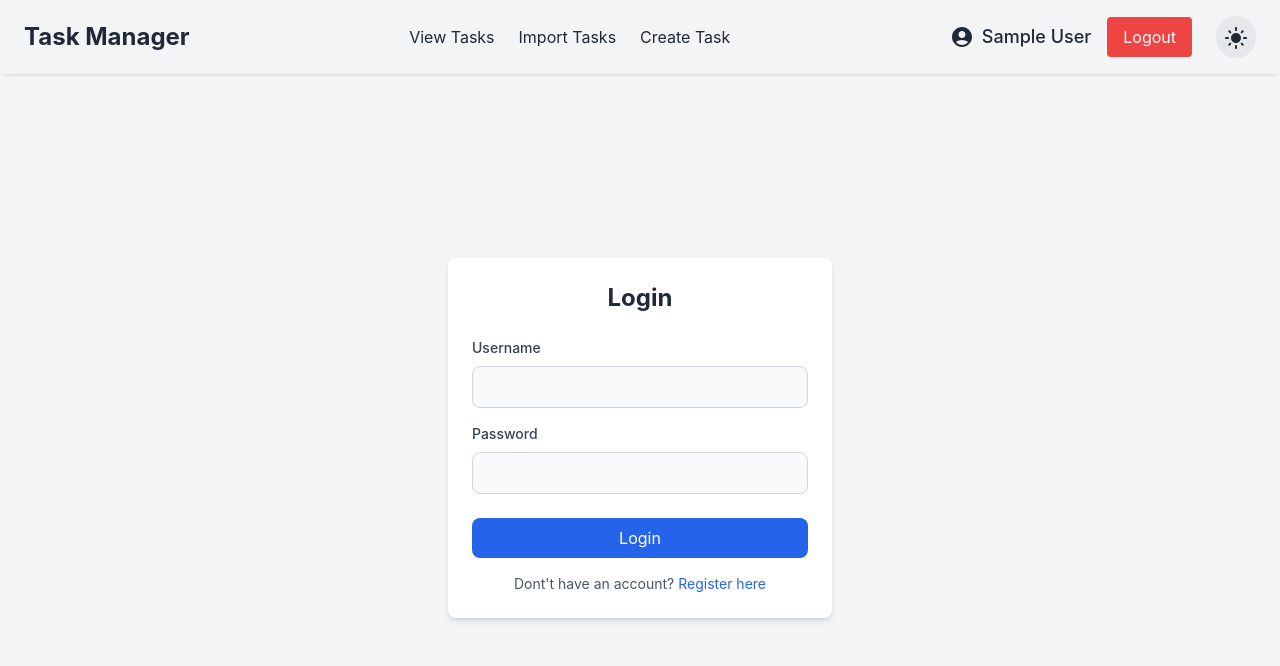
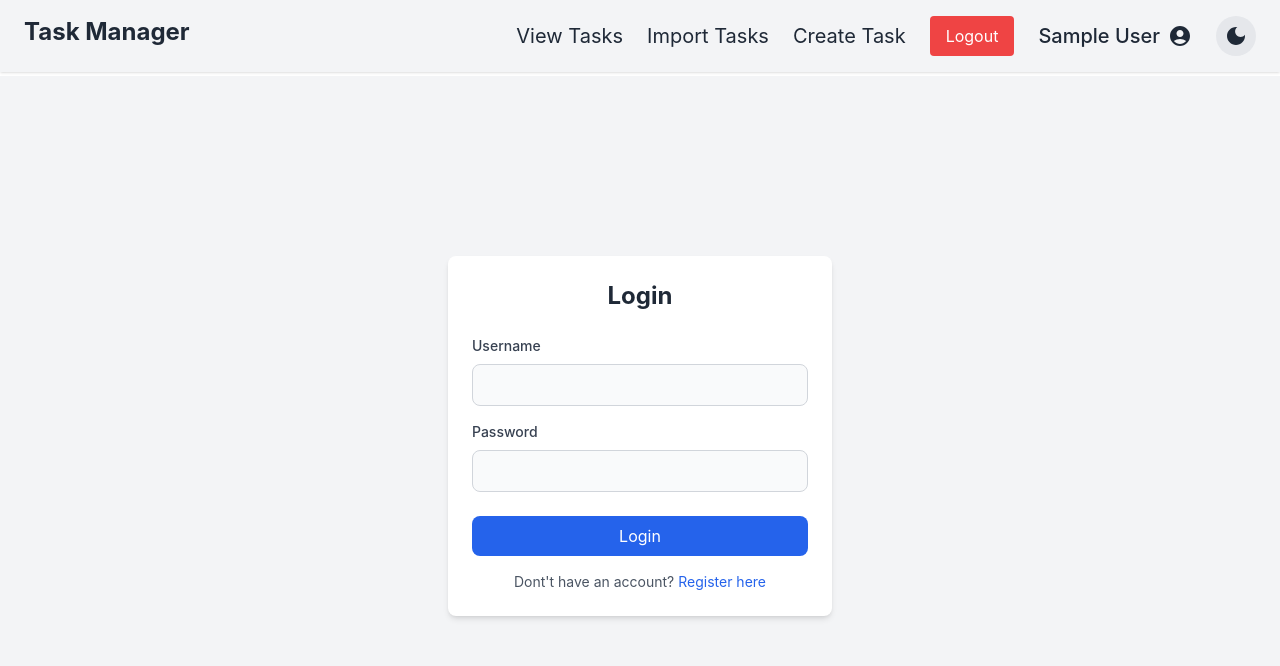
Before and after one commit to SagarGhadage/task-management-app, a React (Create React App) app in the folder frontend/: page /login in a window 1280 px wide. Shown: the top 666 px of the page. Built offline with nearby package versions, Linux system fonts and the light colour scheme; sample sign-in values are in the browser's storage.

Commit message:
useWindowSize add and css of navbar tasks improve

```diff
--- a/frontend/src/components/navbar/Navbar.jsx
+++ b/frontend/src/components/navbar/Navbar.jsx
@@ -1,96 +1,184 @@
-import React, { useContext } from "react";
+import React, { useContext, useState } from "react";
 import { useTheme } from "../../context/ThemeContext.jsx";
-// import { useAuth } from "../../context/AuthContex.jsx";
 import { useNavigate, Link } from "react-router-dom";
-import { LightMode, DarkMode, AccountCircle } from "@mui/icons-material";
+import {
+  LightMode,
+  DarkMode,
+  AccountCircle,
+  Menu as MenuIcon,
+  Close as CloseIcon,
+} from "@mui/icons-material";
 import { useAuth } from "../../context/AuthContex.jsx";
 
 export default function Navbar() {
   const { theme, toggleTheme } = useTheme();
   const { user, logout } = useAuth();
-  console.log(user?.email);
+  const [menuOpen, setMenuOpen] = useState(false);
   const navigate = useNavigate();
 
   const handleLogout = () => {
     logout();
     navigate("/login");
   };
-
   return (
-    <nav className="flex items-center justify-between px-6 py-4 bg-gray-100 shadow dark:bg-gray-800 shadow-md">
-        <Link to='/' className="text-2xl font-bold text-gray-800 dark:text-gray-100 hover:text-blue-500 transition-colors duration-300">
+    <nav className="flex justify-between px-6 py-4 bg-gray-100 shadow dark:bg-gray-800">
+      <Link
+        to="/"
+        className="text-2xl font-bold text-gray-800 dark:text-gray-100 hover:text-blue-500 transition-colors duration-300 dark:hover:text-[#ffb600]"
+      >
         Task Manager
       </Link>
 
-        {/* Navigation Links */}
-      {user?.email&&<div className="flex items-center gap-6">
+      <div className="flex items-center gap-6">
+        {user?.email && (
           <Link
             to="/tasks"
-          className="text-gray-800 dark:text-gray-100 hover:text-blue-500"
+            className="text-gray-800 hidden md:flex text-xl dark:text-gray-100 hover:text-blue-500 hover:scale-110 dark:hover:text-[#ffb600]"
+          >
+            View Tasks
+          </Link>
+        )}
+        {user?.email && (
+          <Link
+            to="/tasks/import"
+            className="text-gray-800 hidden md:flex text-xl dark:text-gray-100 hover:text-blue-500 hover:scale-110 dark:hover:text-[#ffb600]"
+          >
+            Import Tasks
+          </Link>
+        )}
+        {user?.email && (
+          <Link
+            to="/tasks/create"
+            className="text-gray-800 hidden md:flex text-xl dark:text-gray-100 hover:text-blue-500  hover:scale-110 dark:hover:text-[#ffb600]"
+          >
+            Create Task
+          </Link>
+        )}
+
+        {!user?.email && (
+          <div className="flex w-[auto] hidden md:flex md:flex-row gap-6">
+            <button
+              onClick={() => navigate("/login")}
+              className="px-4 py-2 text-white bg-blue-500 rounded hover:bg-blue-600 hover:scale-105 hover:scale-110 dark:hover:text-[#ffb600]"
+            >
+              Login
+            </button>
+            <button
+              onClick={() => navigate("/register")}
+              className="px-4 py-2 text-white bg-green-500 rounded hover:bg-green-600 hover:scale-110 dark:hover:text-[#ffb600]"
+            >
+              Register
+            </button>
+          </div>
+        )}
+        {user?.email && (
+          <button
+            onClick={handleLogout}
+            className="px-4 py-2 hidden md:flex text-white bg-red-500 rounded hover:bg-red-600 hover:scale-110"
+          >
+            Logout
+          </button>
+        )}
+
+        {user?.email && (
+          <span
+            className="text-xl font-medium flex items-center gap-2 text-gray-800 dark:text-gray-100
+          hover:text-blue-500 "
+          >
+            <span className="hidden md:flex hover:scale-105 dark:hover:text-[#ffb600]">
+              {user?.name || "User ABC"}
+            </span>
+            {/* {user?.name || "User ABC"} */}
+            <AccountCircle className="text-4xl hover:scale-110 hover:scale-110 dark:hover:text-[#ffb600]" />
+          </span>
+        )}
+
+        <button
+          onClick={toggleTheme}
+          className="p-2 text-gray-800  hidden md:flex bg-gray-200 rounded-full dark:bg-gray-700 dark:text-gray-100 hover:bg-gray-300 dark:hover:bg-gray-600 hover:scale-119 hover:bg-[#ffb600]"
+        >
+          {theme === "light" ? (
+            <DarkMode className="text-4xl hover:scale-121 hover:bg-[#ffb600]" />
+          ) : (
+            <LightMode className="text-6xl hover:scale-120 hover:text-[#ffb600]" />
+          )}
+        </button>
+        {/* Manu  Icon */}
+        <button
+          className="block md:hidden p-2 text-gray-800 bg-gray-200 rounded-full dark:bg-gray-700 dark:text-gray-100 hover:bg-yellow-300 dark:hover:bg-gray-600 hover:scale-119 dark:hover:text-[#ffb600]"
+          onClick={() => setMenuOpen(!menuOpen)}
+        >
+          {menuOpen ? <CloseIcon /> : <MenuIcon />}
+        </button>
+      </div>
+
+      {/* Mobile Menu */}
+      {menuOpen && (
+        <div className="flex flex-col absolute z-10 rounded-lg bg-[#f5f5f5b8]  shadow-xl p-6 top-20 right-5 dark:bg-[#1f2937b5] items-center justify-center md:hidden">
+          {user?.email && (
+            <div className="flex flex-col items-center gap-4">
+              <Link
+                to="/profile"
+                className="flex items-center gap-2 text-gray-800 dark:text-gray-100 hover:scale-110 dark:hover:text-[#ffb600]"
+              >
+                <AccountCircle className="text-3xl" />
+                <span className="text-lg font-medium">{user.email}</span>
+              </Link>
+              <Link
+                to="/tasks"
+                className="text-gray-800 text-xl w-full text-center dark:text-gray-100 hover:text-blue-500 hover:scale-110 dark:hover:text-[#ffb600]"
               >
                 View Tasks
               </Link>
               <Link
                 to="/tasks/import"
-          className="text-gray-800 dark:text-gray-100 hover:text-blue-500"
+                className="text-gray-800 text-xl w-full text-center dark:text-gray-100 hover:text-blue-500 hover:scale-110 dark:hover:text-[#ffb600]"
               >
                 Import Tasks
               </Link>
-        {/* <Link
-          to="/tasks/export"
-          className="text-gray-800 dark:text-gray-100 hover:text-blue-500"
-        >
-          Export Tasks
-        </Link> */}
               <Link
                 to="/tasks/create"
-          className="text-gray-800 dark:text-gray-100 hover:text-blue-500"
+                className="text-gray-800 text-xl w-full text-center dark:text-gray-100 hover:text-blue-500 hover:scale-110 dark:hover:text-[#ffb600]"
               >
                 Create Task
               </Link>
-      </div>}
-      <div className="flex items-center gap-6">
-        {!user?.email ? (
-          <div className="flex gap-4">
+              <button
+                onClick={handleLogout}
+                className="px-4 w-full py-2 text-white bg-red-500 rounded hover:bg-red-600 hover:scale-110"
+              >
+                Logout
+              </button>
+            </div>
+          )}
+          {!user?.email && (
+            <div className="flex w-full flex-col items-center gap-4">
               <button
                 onClick={() => navigate("/login")}
-              className="px-4 py-2 text-white bg-blue-500 rounded hover:bg-blue-600"
+                className="px-4 py-2 w-full text-white bg-blue-500 rounded hover:bg-blue-600 hover:scale-110"
               >
                 Login
               </button>
               <button
                 onClick={() => navigate("/register")}
-              className="px-4 py-2 text-white bg-green-500 rounded hover:bg-green-600"
+                className="px-4 py-2 w-full text-white bg-green-500 rounded hover:bg-green-600 hover:scale-110"
               >
                 Register
               </button>
             </div>
+          )}
+          <button
+            className="p-2 mt-3 text-gray-800 w-full bg-gray-200 rounded-full dark:bg-gray-700 dark:text-yellow-100 hover:bg-gray-300 dark:hover:bg-gray-800 hover:scale-110 dark:hover:text-[#ffb600]"
+            onClick={toggleTheme}
+          >
+            {theme === "light" ? (
+              <DarkMode className="text-4xl hover:text-[#ffb600]" />
             ) : (
-          <div className="flex items-center gap-4">
-            <Link
-              to="/profile"
-              className="flex items-center gap-2 text-gray-800 dark:text-gray-100"
-            >
-              <AccountCircle className="text-3xl" />
-              <span className="text-lg font-medium">{user.name}</span>
-            </Link>
-            <button
-              onClick={handleLogout}
-              className="px-4 py-2 text-white bg-red-500 rounded hover:bg-red-600"
-            >
-              Logout
+              <LightMode className="text-6xl hover:text-[#ffb600] " />
+            )}{" "}
+            Switch To {theme === "light" ? "Dark" : "Light"} Mode
           </button>
         </div>
       )}
-
-        {/* Theme Toggle */}
-        <button
-          onClick={toggleTheme}
-          className="p-2 text-gray-800 bg-gray-200 rounded-full dark:bg-gray-700 dark:text-gray-100 hover:bg-gray-300 dark:hover:bg-gray-600"
-        >
-          {theme === "light" ? <LightMode /> : <DarkMode />}
-        </button>
-      </div>
     </nav>
   );
 }
--- a/frontend/src/components/tasks/TaskExport.jsx
+++ b/frontend/src/components/tasks/TaskExport.jsx
@@ -31,7 +31,7 @@ export default function TaskExport({ user }) {
   };
   return (
     <button
-      className="bg-blue-500 text-white px-4 py-2 rounded"
+      className="px-4 py-2 text-sm font-medium text-white bg-blue-500 rounded-lg shadow-md hover:bg-blue-600 focus:outline-none focus:ring-2 focus:ring-blue-400 focus:ring-offset-2 focus:ring-offset-white dark:focus:ring-offset-gray-800"
       onClick={handleExport}
     >
       Export to Excel
--- /dev/null
+++ b/frontend/src/utils/useWindowSize.jsx
@@ -0,0 +1,28 @@
+import React, { useEffect, useState } from "react";
+
+export default function useWindowSize() {
+  const [windowSize, setWindowSize] = useState({
+    width: undefined,
+    height: undefined,
+  });
+  useEffect(() => {
+    // Handler to call on window resize
+    function handleResize() {
+      setWindowSize({
+        width: window.innerWidth,
+        height: window.innerHeight,
+      });
+    }
+
+    // Add event listener
+    window.addEventListener("resize", handleResize);
+
+    // Call handler right away so state gets updated with initial window size
+    handleResize();
+
+    // Remove event listener on cleanup
+    return () => window.removeEventListener("resize", handleResize);
+  }, []);
+
+  return windowSize;
+}
```
Also changed, not shown: frontend/src/components/tasks/TasksList.jsx (+24 -21 lines), frontend/src/pages/task/Task.jsx (+25 -5 lines). Lines whose indentation alone changed are shown as unchanged.
